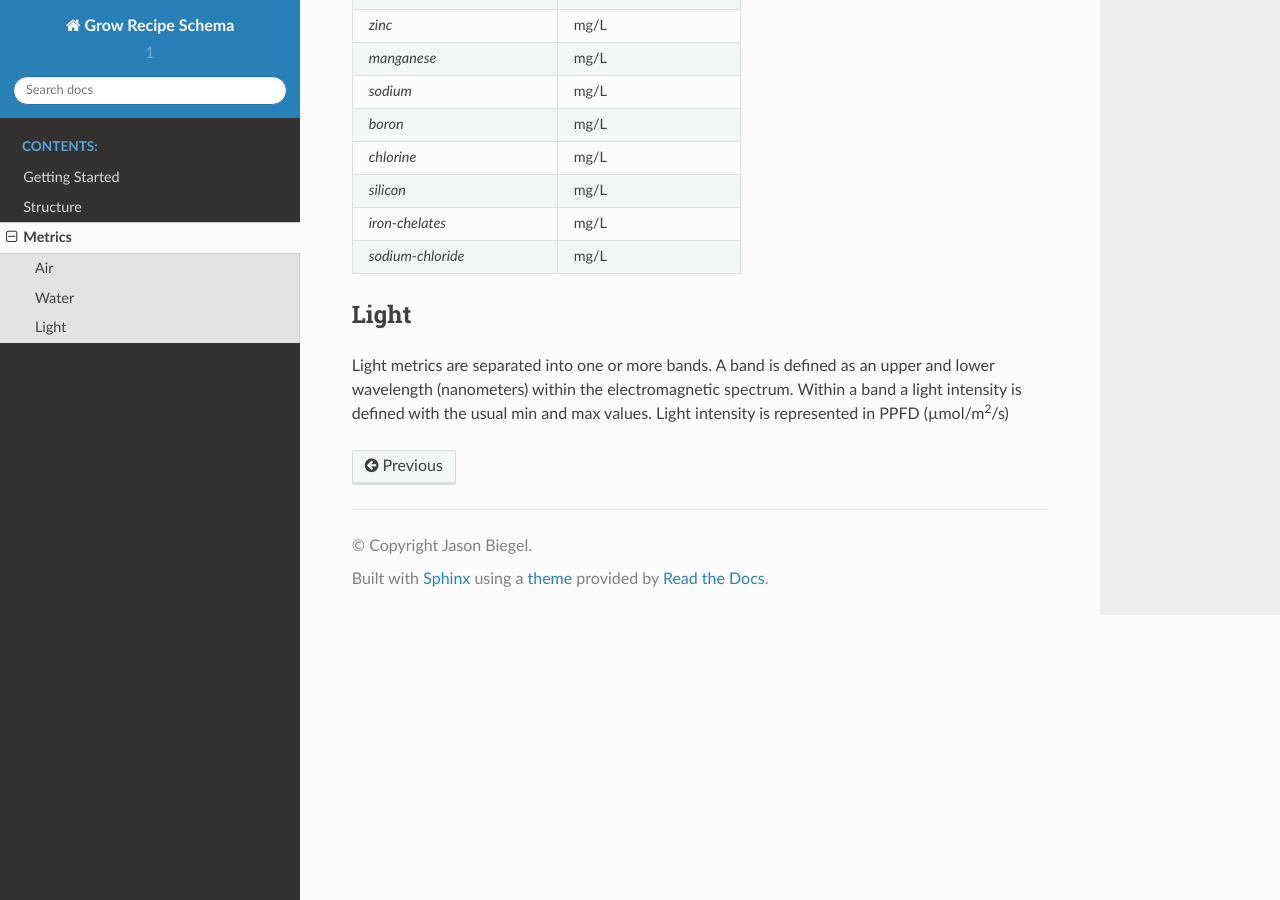
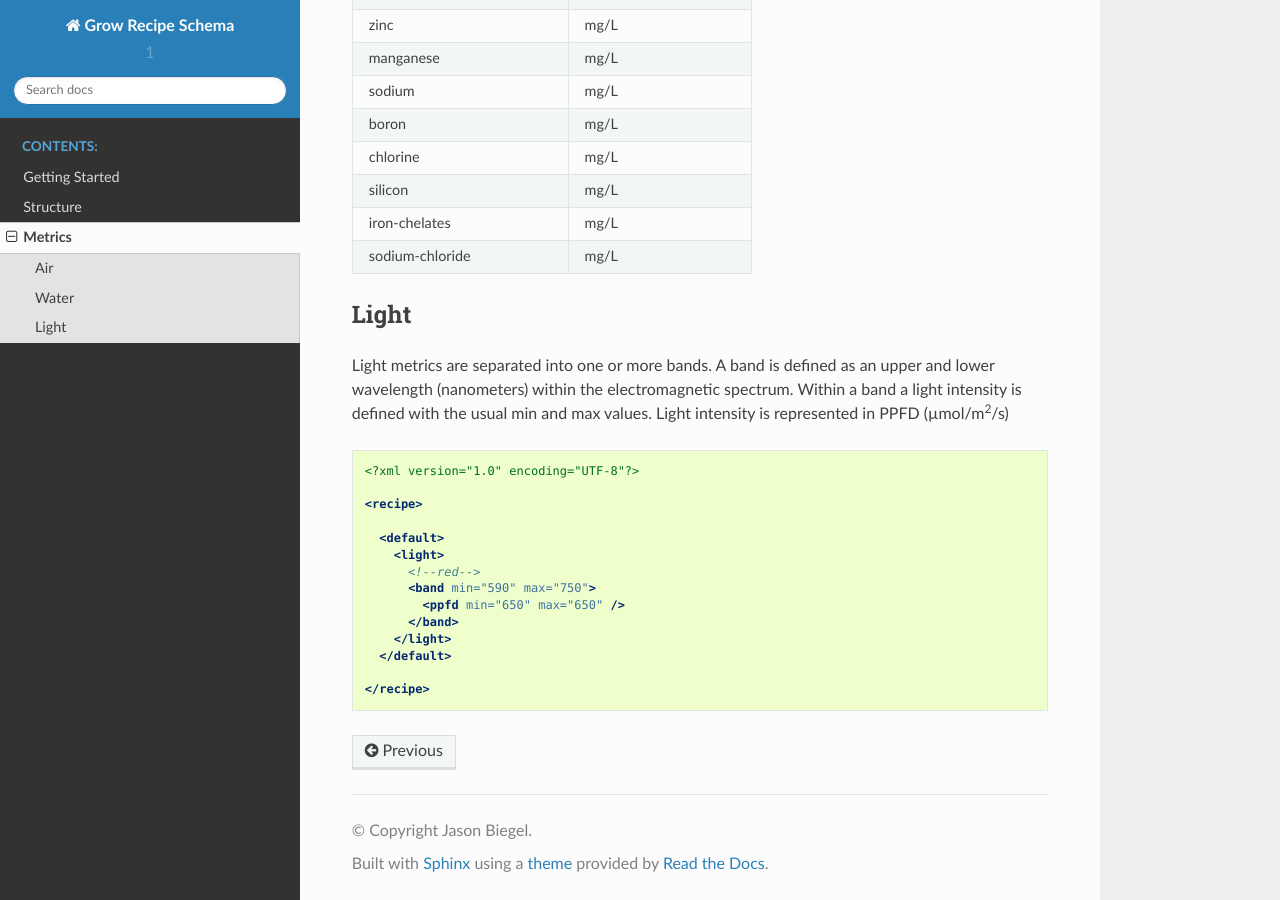
Before and after one commit to njason/grow-recipe-schema, a Sphinx documentation site: the page built from docs/metrics.rst, in a window 1280 px wide and 900 px high, scrolled down 1092 px. Built offline with Sphinx 7.4.7 and the Read the Docs theme 2.0.0, drawn with Linux system fonts in a browser that asks for light colours.

Commit message:
light example

```diff
--- /dev/null
+++ b/docs/code/metrics/light.xml
@@ -0,0 +1,14 @@
+<?xml version="1.0" encoding="UTF-8"?>
+
+<recipe>
+
+  <default>
+    <light>
+      <!--red-->
+      <band min="590" max="750">
+        <ppfd min="650" max="650" />
+      </band>
+    </light>
+  </default>
+
+</recipe>
--- a/docs/metrics.rst
+++ b/docs/metrics.rst
@@ -20,34 +20,36 @@ Water
 =============================== =============
 Name                            Unit
 =============================== =============
-`temperature`                   ℃
-`electro-conductivity`          mS/cm
-`dissolved-oxygen`              mg/L (a ppm converter_.)
-`oxidizing-reduction-potential` mV
-`hardness`                      mg/L
-`ph`                            pH
-`vpd`                           kPa
-`bicarbonate`                   mg/L
-`nitrogen`                      mg/L
-`potassium`                     mg/L
-`calcium`                       mg/L
-`magnesium`                     mg/L
-`sulfer`                        mg/L
-`iron`                          mg/L
-`copper`                        mg/L
-`zinc`                          mg/L
-`manganese`                     mg/L
-`sodium`                        mg/L
-`boron`                         mg/L
-`chlorine`                      mg/L
-`silicon`                       mg/L
-`iron-chelates`                 mg/L
-`sodium-chloride`               mg/L
+temperature                     ℃
+electro-conductivity            mS/cm
+dissolved-oxygen                mg/L (a ppm converter_.)
+oxidizing-reduction-potential   mV
+hardness                        mg/L
+ph                              pH
+vpd                             kPa
+bicarbonate                     mg/L
+nitrogen                        mg/L
+potassium                       mg/L
+calcium                         mg/L
+magnesium                       mg/L
+sulfer                          mg/L
+iron                            mg/L
+copper                          mg/L
+zinc                            mg/L
+manganese                       mg/L
+sodium                          mg/L
+boron                           mg/L
+chlorine                        mg/L
+silicon                         mg/L
+iron-chelates                   mg/L
+sodium-chloride                 mg/L
 =============================== =============
 
 Light
 -----
 Light metrics are separated into one or more bands. A band is defined as an upper and lower wavelength (nanometers) within the electromagnetic spectrum. Within a band a light intensity is defined with the usual min and max values. Light intensity is represented in PPFD (µmol/m\ :sup:`2`\ /s)
 
+.. literalinclude:: code/metrics/light.xml
+   :language: xml
 
 .. _converter: http://www.lenntech.com/calculators/ppm/converter-parts-per-million.htm
```
Also changed, not shown: other parts of docs/metrics.rst (+3 -3 lines).
